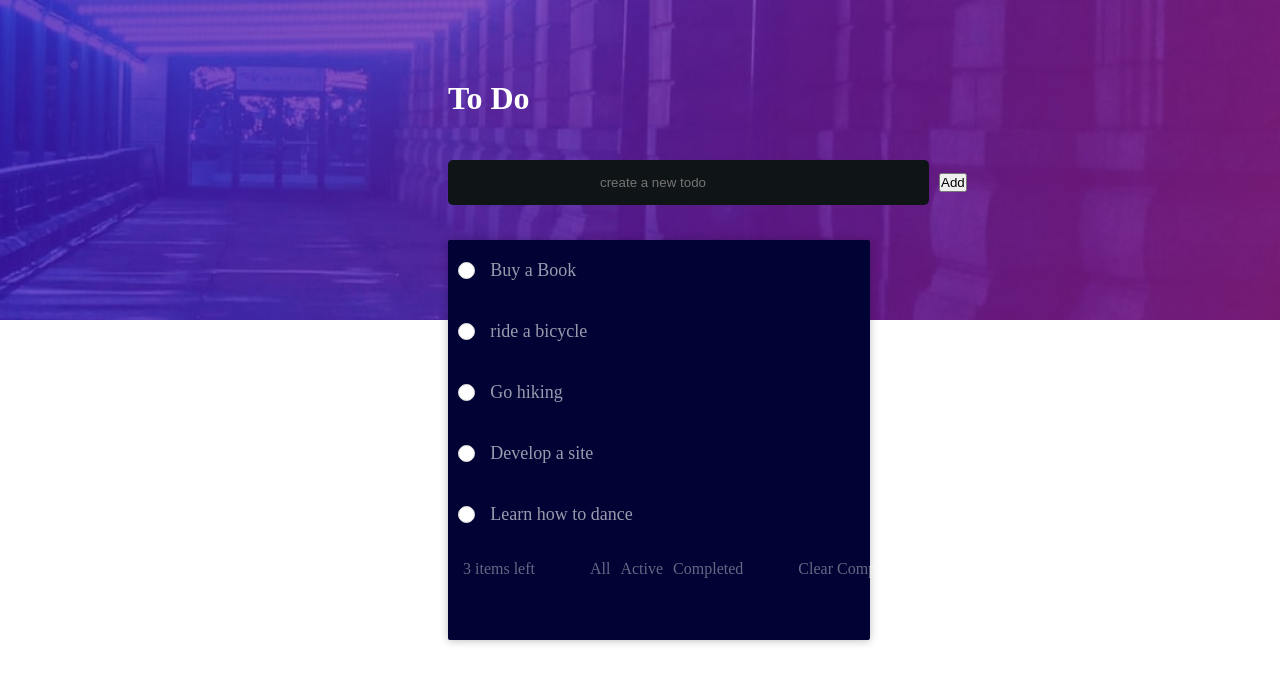
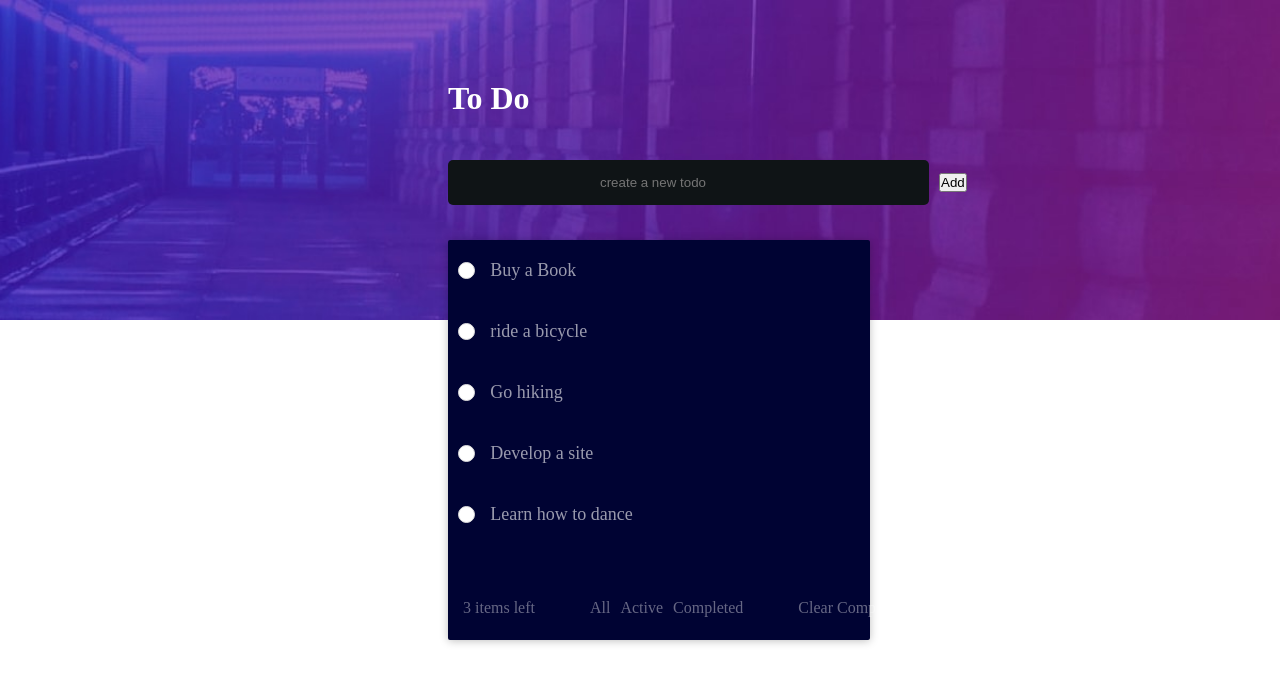
Before and after one commit to Oloche-Richard/ToDo-List, a React (Create React App) app: page / in a window 1280 px wide. Shown: the top 684 px of the page. Built offline with nearby package versions, Linux system fonts and the light colour scheme.

Commit message:
initial commit

```diff
--- a/src/component/Todos/Active.css
+++ b/src/component/Todos/Active.css
@@ -3,6 +3,9 @@
   align-items: center;
   justify-content: space-betweeen;
   gap: 55px;
+  position: fixed;
+  top: 73%;
+  left: 35%;
   text-align: center;
   margin-top: 15px;
   white-space: nowrap;
--- a/src/component/Ui/Card.css
+++ b/src/component/Ui/Card.css
@@ -1,4 +1,21 @@
 .card {
   border-radius: 2px;
   box-shadow: 0 1px 8px  rgba(0,0,0,0.25);
+  overflow-y: auto;
 }
+
+::-webkit-scrollbar {
+  width: .5em;
+}
+::-webkit-scrollbar-track {
+  background: hsl(25, 0%, 40%);
+  border-radius: 100vw;
+  margin-block: .5em;
+}
+
+::-webkit-scrollbar-thumb {
+  background: hsl(213, 33%, 28%)
+
+;
+  border-radius: 100vw;
+}
--- a/src/styles.css
+++ b/src/styles.css
@@ -2,6 +2,7 @@
   padding: 0;
   margin:0;
   box-sizing:border-box;
+  overflow-y: hidden;
 }
 
 .app {
```
